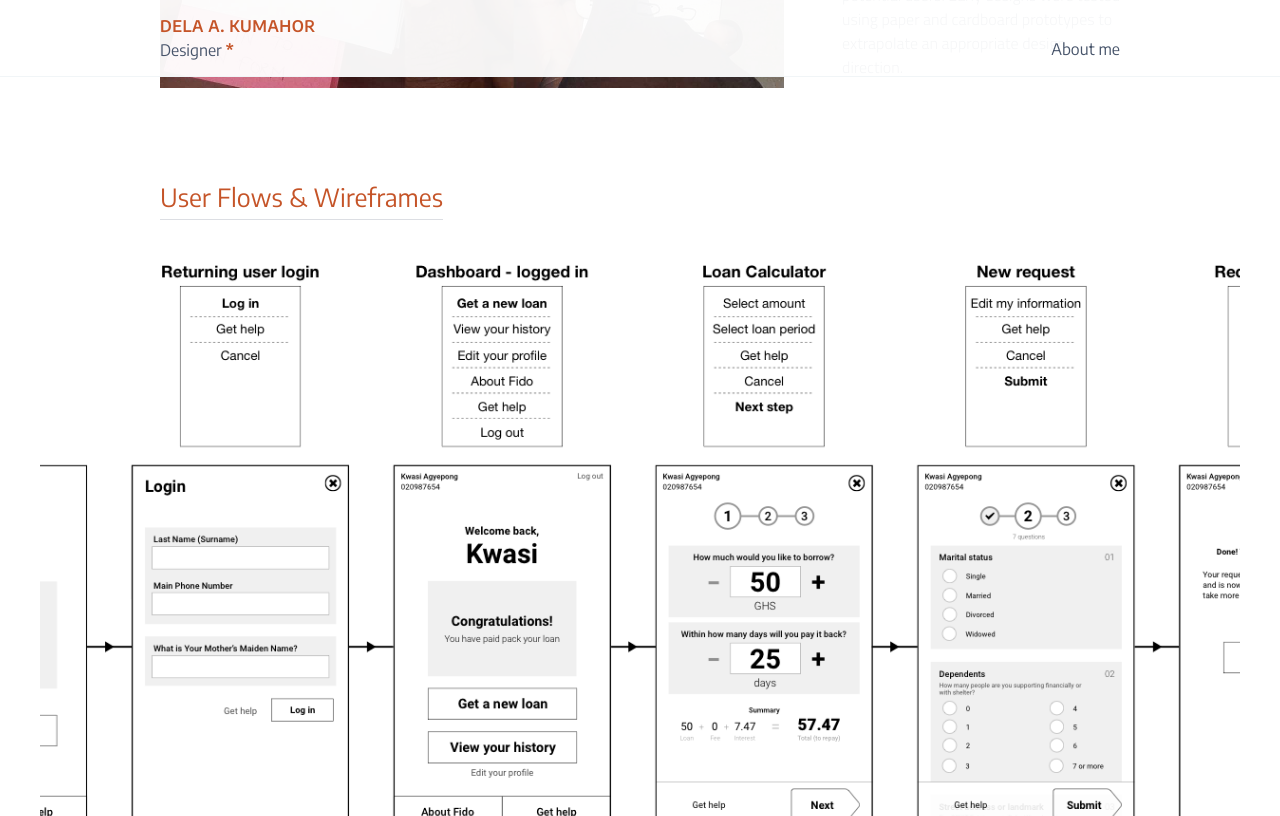
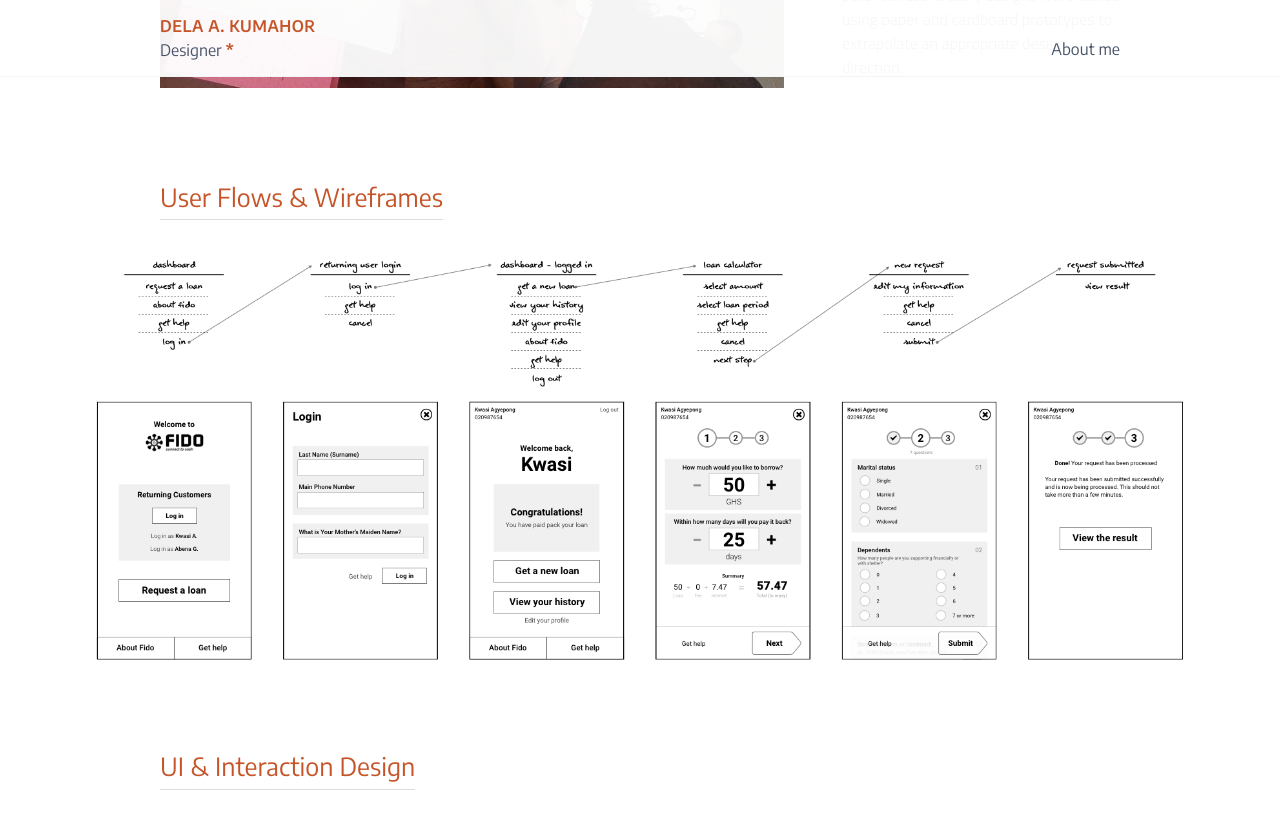
Before and after one commit to delak/portfolio-site, a Jekyll site: the page built from projects/fido.html, in a window 1280 px wide and 1400 px high, scrolled down 1753 px. Shown: the top 816 px of the window. Built offline with Jekyll 4.4.1, drawn with Linux system fonts in a browser that asks for light colours; nearby versions of some CDN libraries; grey boxes are pictures that could not be loaded.

Commit message:
changes to ui-image

```diff
--- a/_sass/_layout.scss
+++ b/_sass/_layout.scss
@@ -1067,13 +1067,23 @@
 	.ui-image {
 		@extend %image-default;
 		height: 600px;
-		width: 1200px;
-		left: calc( (100% - 1200px) * 0.5 );
-		@include media-query($on-1100) {
+		width: 1100px;
+		left: calc( (100% - 1100px) * 0.5 );
+
+		&.fido-flow {
+			height: 420px;
+		}
+
+		@include media-query($on-1200) {
 			width: 100%;
 			height: 0;
 			padding-top: 50%;
 			left: auto;
+
+			&.fido-flow {
+				height: 0;
+				padding-top: 38%;
+			}
 		}
 
 		&.split-image {
--- a/projects/fido.html
+++ b/projects/fido.html
@@ -55,7 +55,7 @@ masthead-bg: fido-masthead-bg.png
   <h2>User Flows &amp; Wireframes</h2>
 </div>
 
-<div class="ui-image" style="background-image: url({{ site.imagepath }}fido-flow.png)">
+<div class="ui-image fido-flow" style="background-image: url({{ site.imagepath }}fido-flow.png)">
   <a data-caption="Returning user flow and wireframes" href="{{ site.imagepath }}fido-flow.png" data-fancybox="lightbox-{{ page.shortcode }}">
   </a>
 </div>
```
Also changed, not shown: projects/vfc.html (+0 -10 lines), assets/images/fido-flow.png.
